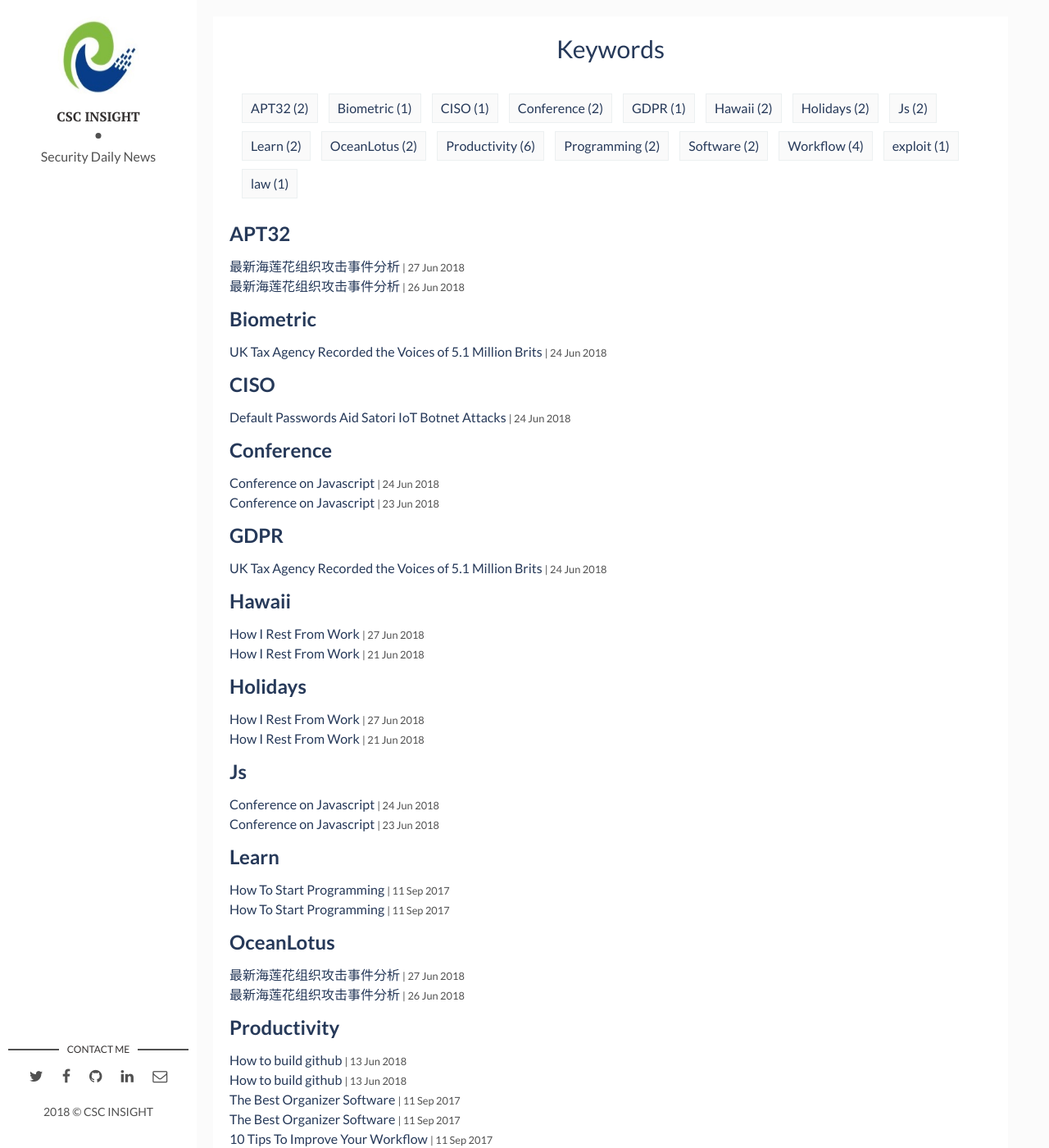
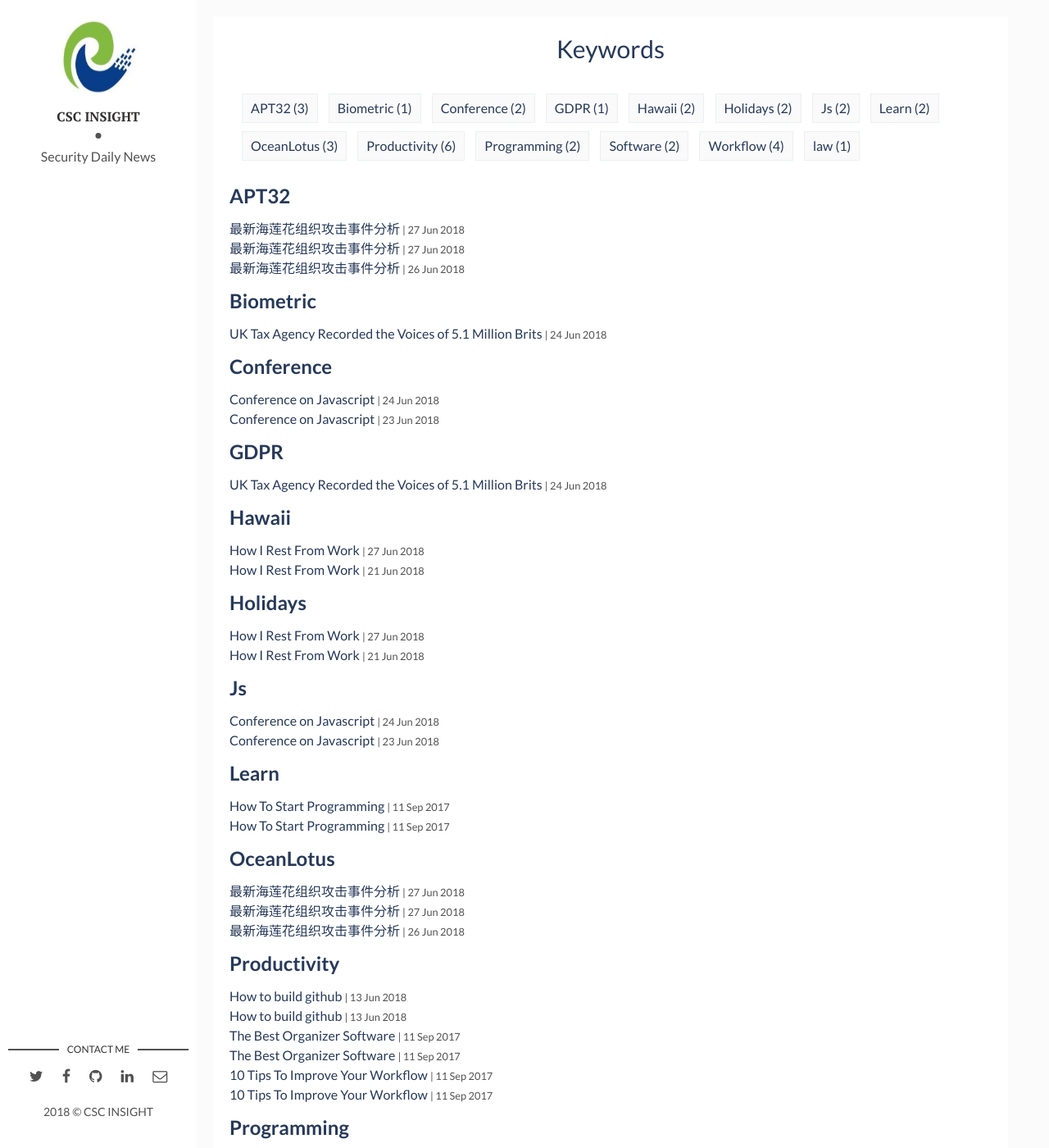
Before and after one commit to Marshalord/CSC005, a Jekyll site: the page built from tags.html, in a window 1280 px wide and 1400 px high. Shown: the whole window at 82% size. Built offline with Jekyll 4.4.1, drawn with Linux system fonts in a browser that asks for light colours; some of the changed lines change nothing that is shown; some of the changed text lies outside the part shown.

Commit message:
First pages commit

```diff
--- a/_posts/2018-06-25-0000001.markdown
+++ b/_posts/2018-06-25-0000001.markdown
@@ -1,8 +1,9 @@
 ---
 layout: post
-title: Default Passwords Aid Satori IoT Botnet Attacks
-date: 2018-06-25 02:25:02 +0300
-tourl: https://www.infosecurity-magazine.com:443/news/default-passwords-aid-satori-iot/
-tags: [exploit,CISO]
+title: "最新海莲花组织攻击事件分析"
+date: 2018-06-27 13:32:20 +0300
+tourl: http://www.freebuf.com/articles/paper/174328.html
+tags: [OceanLotus, APT32]
+img: APT32.jpeg
 ---
-Cookies enable us to provide the best experience possible and help us understand how visitors use our website. By browsing Infosecurity Magazine, you agree to our use of cookies.Researchers at�While Mirai was rampant two years ago, Satori was first discovered in late 2017 infecting more than 260,000 home routers within 12 hours, according to a Ashley Stephenson, CEO of Consumers using vulnerable routers can take preemptive steps by following the manufacturer�s instructions to disable remote administration, which Corero Network Security said reduces exploit surface. Yet experts want the industry to do more.Using the two analogies � a car manufacturer no longer issuing recalls and pharmacies continuing to distribute medicines deemed unsafe � Mukul Kumar, CISO and VP of cyber practice at�"We need a more formal update and �recall� mechanism in place," Kumar continued. "The end user in many cases doesn�t have the skill set or even the awareness to take action. Looking forward to the increasingly connected home � HVAC, security, lighting, etc. � the need for greater oversight is critical."In addition to default usernames and passwords, most IoT devices are shipped to consumers and enterprises with out-of-date, unsecure software that is never updated by manufacturers, said Chris Morales, head of security analytics at
+海莲花（OceanLotus、APT32）是一个具有越南背景的黑客组织。该组织最早被发现于 2012 年 4月攻击中国海事机构、海域建设部门、科研院所和航运企业。主要使用鱼叉和水坑攻击方式，配合社工手段，利用特种木马进行符合越南国家利益的针对性窃密活动。
```
